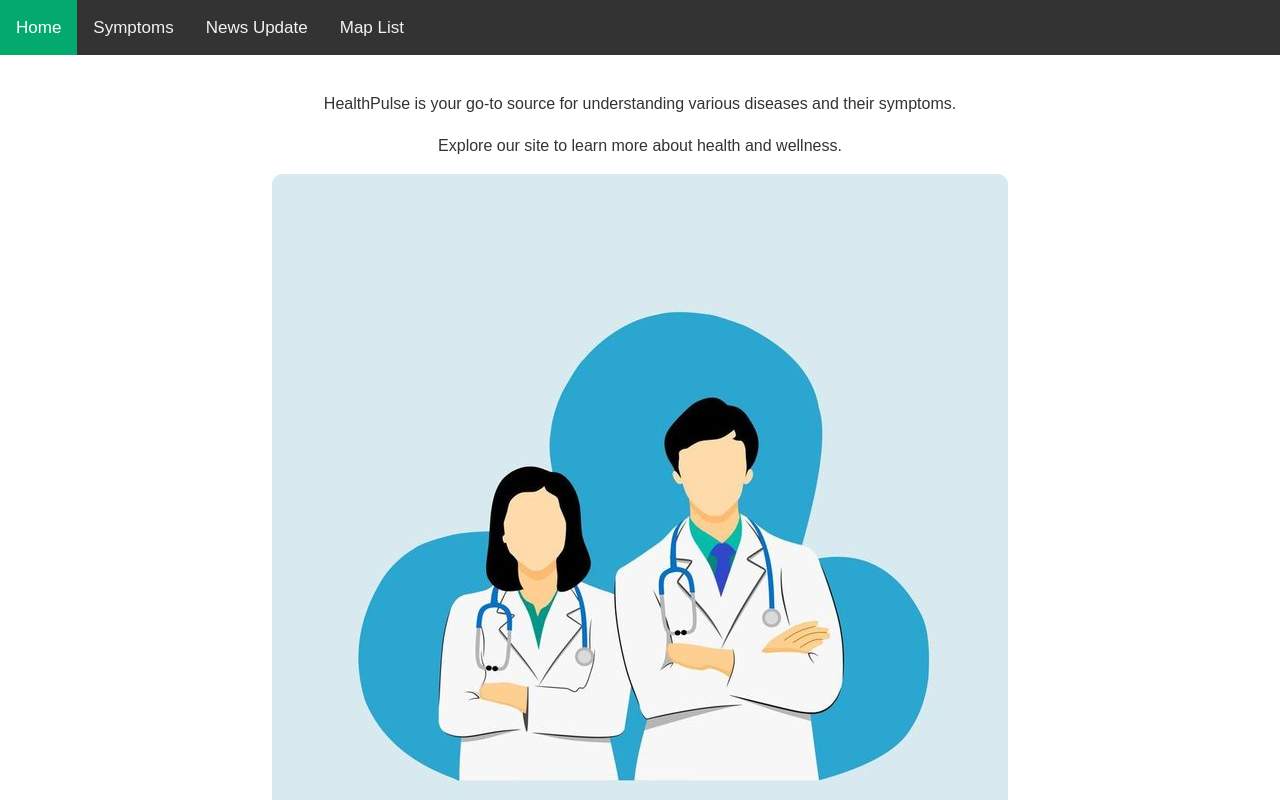
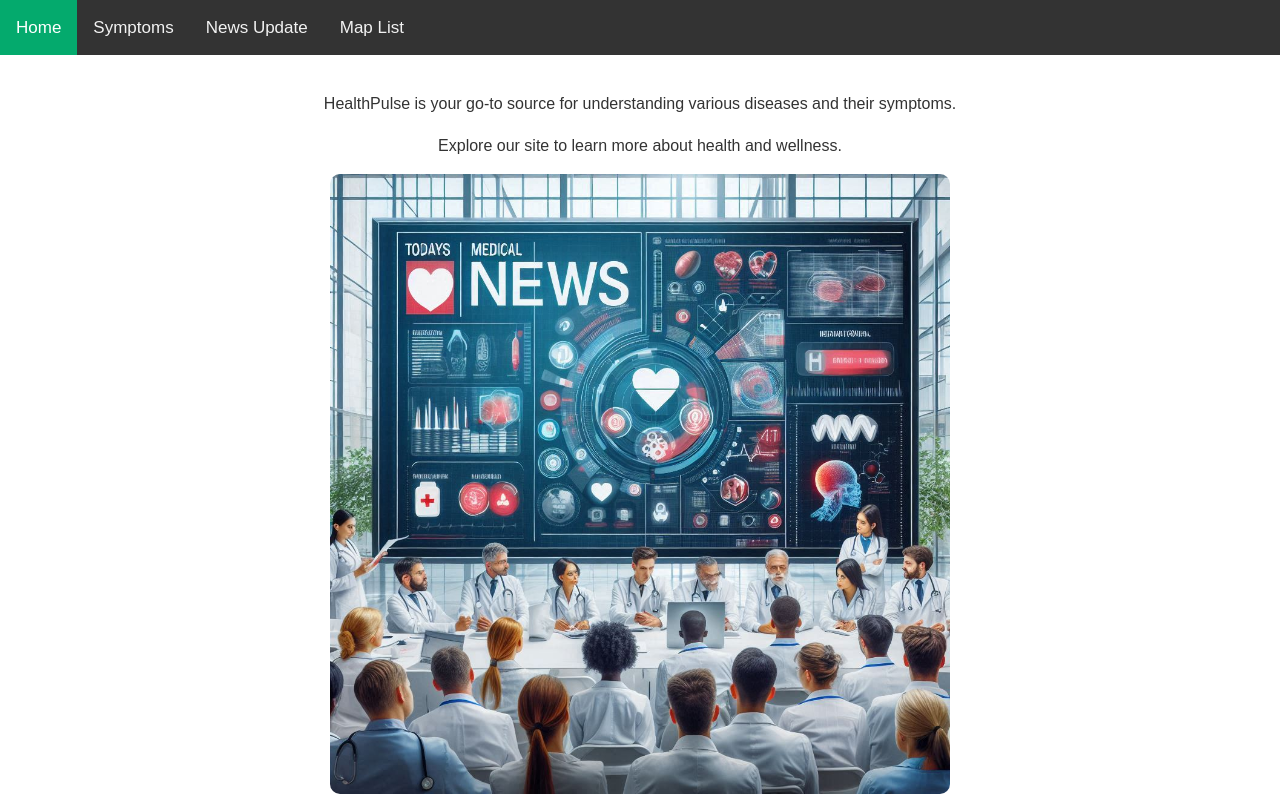
Before and after one commit to esvar499/HealthPulse, a plain HTML site: page HealthPulse/index.html in a window 1280 px wide. Shown: the top 800 px of the page. Drawn offline with nearby package versions, Linux system fonts and the light colour scheme.

Commit message:
Update the code

```diff
--- a/HealthPulse/Style.css
+++ b/HealthPulse/Style.css
@@ -44,7 +44,7 @@ h1 {
 }
 
 .header img {
-    max-width: 100%;
+    max-width: 50%;
     height: auto;
     border-radius: 10px;
 }
--- a/HealthPulse/index.html
+++ b/HealthPulse/index.html
@@ -5,6 +5,7 @@
     <meta charset="UTF-8">
     <meta name="viewport" content="width=device-width, initial-scale=1.0">
     <title>HealthPulse - Home</title>
+
 </head>
 <body>
     <div class="topnav">
@@ -17,7 +18,7 @@
     <div class="header">
         <p>HealthPulse is your go-to source for understanding various diseases and their symptoms.</p>
         <p>Explore our site to learn more about health and wellness.</p>
-        <img src="./Images/Image1.jpeg" alt="HealthPulse Image">
+        <img src="./Images/Image3.png" alt="HealthPulse Image" class="IndexImage">
     </div>
 
     <!-- News Articles Section -->
```
Also changed, not shown: HealthPulse/Councel.html (deleted, +0 -12 lines), HealthPulse/Images/Image1.png (added), HealthPulse/Images/Image2.jpeg.webp (added), HealthPulse/Images/Image3.png (added).
